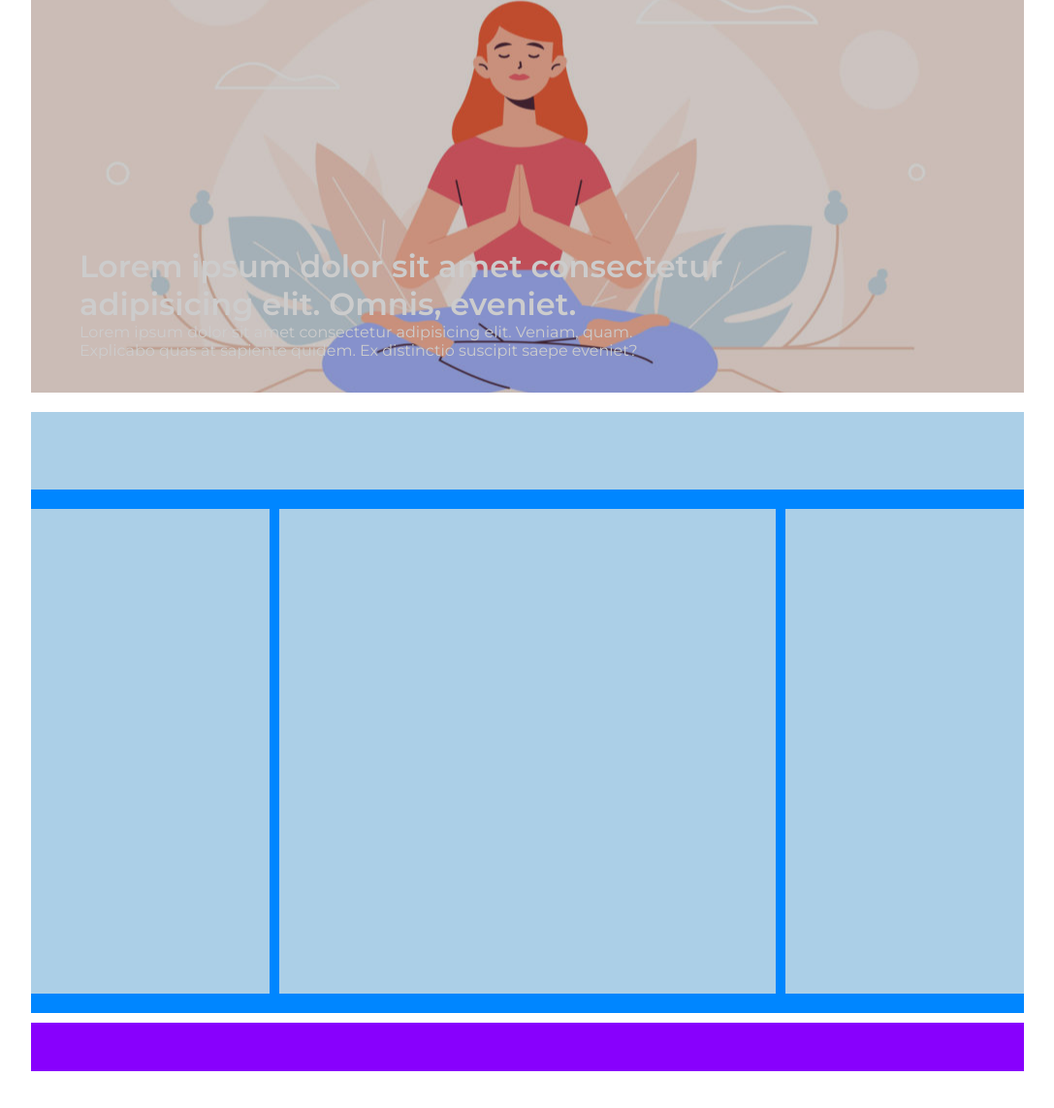
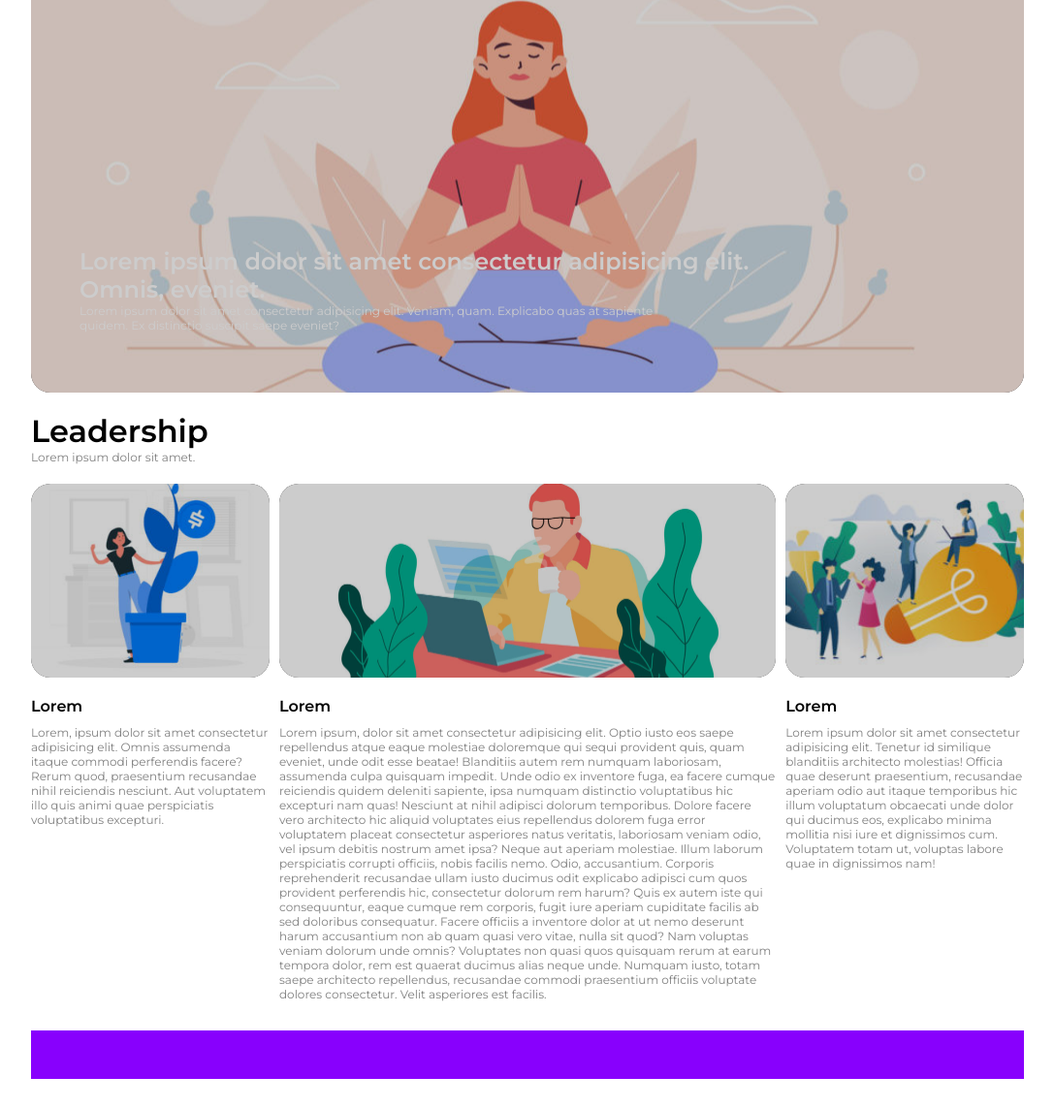
Before and after one commit to LucaQuacquarelli/htmlcss-wp, a plain HTML site: page index.html in a window 1280 px wide. Shown: the part 186-1329 px from the top of the page at 97% size, without its empty margins (96-1183 px from the left). Drawn offline with Linux system fonts and the light colour scheme.

Commit message:
aggiunta main

```diff
--- a/css/style.css
+++ b/css/style.css
@@ -23,20 +23,28 @@ header, nav, .title {
     margin-bottom: 20px;
 }
 
-aside, section {
+h4 {
+    padding: 20px 0 10px;
+}
+
+p {
+    font-size: 12px;
+    color: white;
+}
+
+.little-content, .content {
     float: left;
-    height: 500px;
+}
+
+.banner,
+.black-banner,
+.profit,
+.work,
+.idea{
+    border-radius: 20px;
 }
 
 /* debug */
-
-main {
-    background-color: #0086FF;
-}
-
-.title, aside, section {
-    background-color: #ABCFE7;
-}
 
 footer {
     background-color: #8800FD;
@@ -77,10 +85,8 @@ nav {
     opacity: 0.8;
 }
 
-.banner > h1,p {
+.banner > h2 {
     color: white;
-}
-.banner > h1 {
     padding: 300px 200px 0 50px;
 }
 
@@ -92,18 +98,53 @@ main {
     padding-bottom: 20px;
 }
 
-.title {
-    height: 80px;
+.title > p {
+    color: grey;
 }
 
-aside {
+.little-content {
     width: 24%;
 }
 
-section {
+.little-content > p {
+    color: gray;
+}
+.profit {
+    width: 100%;
+    height: 200px;
+    background-image: url(../img/img-1.jpg);
+    background-size: cover;
+    background-position: 0 -20px;
+    opacity: 0.8;
+}
+
+.content {
     width: 50%;
     margin: 0 1%;
 }
+
+.content > p {
+    color: gray;
+}
+
+.work {
+    width: 100%;
+    height: 200px;
+    background-image: url(../img/banner-2.jpg);
+    background-size: cover;
+    background-position: 0 -70px;
+    opacity: 0.8;
+}
+
+.idea {
+    width: 100%;
+    height: 200px;
+    background-image: url(../img/img-3.jpg);
+    background-size: cover;
+    background-position: -40px 0;
+    opacity: 0.8;
+}
+
 
 footer {
     height: 50px;
--- a/index.html
+++ b/index.html
@@ -28,7 +28,7 @@
                 <!-- /Menù pagina -->
                 <div class="black-banner">
                     <div class="banner">
-                        <h1>Lorem ipsum dolor sit amet consectetur adipisicing elit. Omnis, eveniet.</h1>
+                        <h2>Lorem ipsum dolor sit amet consectetur adipisicing elit. Omnis, eveniet.</h2>
                         <p>Lorem ipsum dolor sit amet consectetur adipisicing elit. Veniam, quam. Explicabo quas at sapiente quidem. Ex distinctio suscipit saepe eveniet?</p>
                     </div>
                 </div>
@@ -38,10 +38,31 @@
 
             <!-- Corpo pagina -->
             <main class="clearfix">
-                <div class="title"></div>
-                <aside></aside>
-                <section></section>
-                <aside></aside>
+                <div class="title">
+                    <h1>Leadership</h1>
+                    <p>Lorem ipsum dolor sit amet.</p>
+                </div>
+                <section class="little-content">
+                    <div class="black-banner">
+                        <div class="profit"></div>
+                    </div>
+                    <h4>Lorem</h4>
+                    <p>Lorem, ipsum dolor sit amet consectetur adipisicing elit. Omnis assumenda itaque commodi perferendis facere? Rerum quod, praesentium recusandae nihil reiciendis nesciunt. Aut voluptatem illo quis animi quae perspiciatis voluptatibus excepturi.</p>
+                </section>
+                <section class="content">
+                    <div class="black-banner">
+                        <div class="work"></div>
+                    </div>
+                    <h4>Lorem</h4>
+                    <p>Lorem ipsum, dolor sit amet consectetur adipisicing elit. Optio iusto eos saepe repellendus atque eaque molestiae doloremque qui sequi provident quis, quam eveniet, unde odit esse beatae! Blanditiis autem rem numquam laboriosam, assumenda culpa quisquam impedit. Unde odio ex inventore fuga, ea facere cumque reiciendis quidem deleniti sapiente, ipsa numquam distinctio voluptatibus hic excepturi nam quas! Nesciunt at nihil adipisci dolorum temporibus. Dolore facere vero architecto hic aliquid voluptates eius repellendus dolorem fuga error voluptatem placeat consectetur asperiores natus veritatis, laboriosam veniam odio, vel ipsum debitis nostrum amet ipsa? Neque aut aperiam molestiae. Illum laborum perspiciatis corrupti officiis, nobis facilis nemo. Odio, accusantium. Corporis reprehenderit recusandae ullam iusto ducimus odit explicabo adipisci cum quos provident perferendis hic, consectetur dolorum rem harum? Quis ex autem iste qui consequuntur, eaque cumque rem corporis, fugit iure aperiam cupiditate facilis ab sed doloribus consequatur. Facere officiis a inventore dolor at ut nemo deserunt harum accusantium non ab quam quasi vero vitae, nulla sit quod? Nam voluptas veniam dolorum unde omnis? Voluptates non quasi quos quisquam rerum at earum tempora dolor, rem est quaerat ducimus alias neque unde. Numquam iusto, totam saepe architecto repellendus, recusandae commodi praesentium officiis voluptate dolores consectetur. Velit asperiores est facilis.</p>
+                </section>
+                <section class="little-content">
+                    <div class="black-banner">
+                        <div class="idea"></div>
+                    </div>
+                    <h4>Lorem</h4>
+                    <p>Lorem ipsum dolor sit amet consectetur adipisicing elit. Tenetur id similique blanditiis architecto molestias! Officia quae deserunt praesentium, recusandae aperiam odio aut itaque temporibus hic illum voluptatum obcaecati unde dolor qui ducimus eos, explicabo minima mollitia nisi iure et dignissimos cum. Voluptatem totam ut, voluptas labore quae in dignissimos nam!</p>
+                </section>
             </main>
             <!-- /Corpo pagina -->
 
```
Also changed, not shown: img/banner-2.jpg (added), img/img-1.jpg (added), img/img-3.jpg (added).
